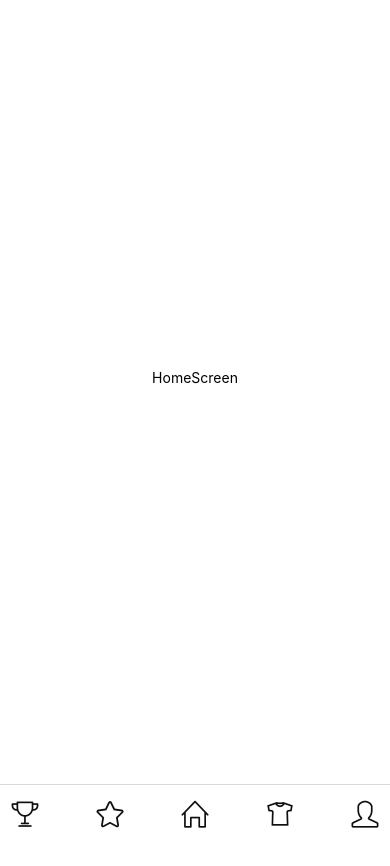
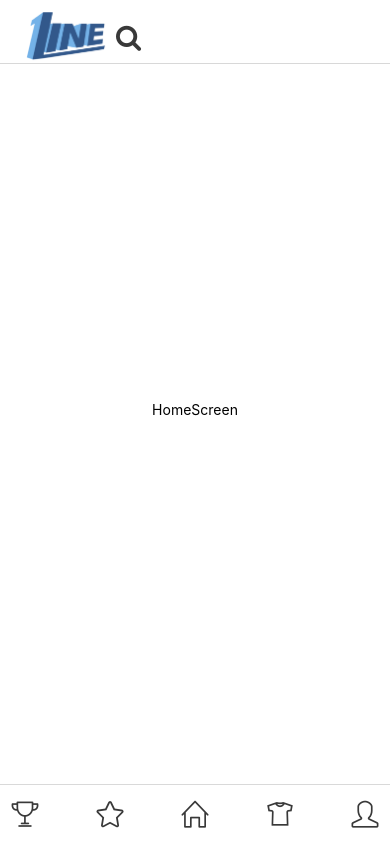
Before and after one commit to MetaVerseOneLine/FrontEnd, a React Native app: screen /Tab in a window 390 px wide. Shown: the top 866 px of the page. Built offline with nearby package versions, Linux system fonts and the light colour scheme.

Commit message:
03/02 feat: make header

```diff
--- /dev/null
+++ b/src/common/images.ts
@@ -0,0 +1,5 @@
+import Logo from '../../assets/images/logo.png';
+
+export const images = {
+    logoImg: Logo,
+};
--- a/src/components/Common/Footer.tsx
+++ b/src/components/Common/Footer.tsx
@@ -1,8 +1,5 @@
 import React, { useState } from 'react';
 import { View, TouchableOpacity, Image, StyleSheet } from 'react-native';
-import { MaterialCommunityIcons, AntDesign } from '@expo/vector-icons';
-import AIcon from 'react-native-vector-icons/AntDesign';
-import MIcon from 'react-native-vector-icons/MaterialCommunityIcons';
 import IIcon from 'react-native-vector-icons/Ionicons';
 import SIcon from 'react-native-vector-icons/SimpleLineIcons';
 import { theme } from '../../common/theme';
@@ -72,25 +69,25 @@ const Footer = ({ navigation }) => {
             style={styles.sideBtn}
             onPress={() => navigation.navigate('Rank')}
           >
-            <SIcon name="trophy" size={27} color="#0F0F0F" style={styles.icon} />
+            <SIcon name="trophy" size={27} color="#393939" style={styles.icon} />
           </TouchableOpacity>
           <TouchableOpacity style={styles.leftBtn}>
-            <SIcon name="star" size={27} color="#0F0F0F" style={styles.icon} />
+            <SIcon name="star" size={27} color="#393939" style={styles.icon} />
           </TouchableOpacity>
           <TouchableOpacity
             style={styles.centerBtn}
             onPress={() => navigation.navigate('Home')}
           >
-            <SIcon name="home" size={27} color="#0F0F0F" style={styles.icon} />
+            <SIcon name="home" size={27} color="#393939" style={styles.icon} />
           </TouchableOpacity>
           <TouchableOpacity style={styles.rightBtn}>
-            <IIcon name="md-shirt-outline" size={27} color="#0F0F0F" style={styles.icon} />
+            <IIcon name="md-shirt-outline" size={27} color="#393939" style={styles.icon} />
           </TouchableOpacity>
           <TouchableOpacity
             style={styles.sideBtn}
             onPress={() => navigation.navigate('MyPage')}
           >
-            <SIcon name="user" size={27} color="#0F0F0F" style={styles.icon} />
+            <SIcon name="user" size={27} color="#393939" style={styles.icon} />
           </TouchableOpacity>
         </View>
     </View>
--- a/src/components/Common/Header.tsx
+++ b/src/components/Common/Header.tsx
@@ -1,50 +1,47 @@
 import React, { useContext } from 'react';
-import { View, StyleSheet, TouchableOpacity } from 'react-native';
-import { MaterialCommunityIcons } from '@expo/vector-icons';
+import { images } from '../../common/images';
+import { Image, View, StyleSheet, TouchableOpacity } from 'react-native';
+import Icon from 'react-native-vector-icons/FontAwesome';
 
 // Header component
 function Header({ navigation }) {
   // style
   const styles = StyleSheet.create({
     row: {
+      width: '100%',
       flexDirection: 'row',
-      flex: 1,
+      alignItems: 'center',
+      justifyContent: 'space-between',
     },
     touchArea: {
-      marginTop: 7,
-    },
-    icon: {
-      flex: 1,
+      marginTop: 10,
     },
     img: {
-      width: '100%',
+      width: 100,
       height: 50,
       resizeMode: 'contain',
     },
     logo: {
-      flex: 9,
+      marginTop: 7,
     },
   });
 
 
-  // 알림, 로고, 마이페이지
   return (
     <View style={styles.row}>
       <TouchableOpacity
         style={styles.logo}
         onPress={() => navigation.navigate('Home')}
       >
-        Project
+        <Image source={require('../../../assets/images/logo.png')} style={styles.img} />
       </TouchableOpacity>
       <TouchableOpacity
         style={styles.touchArea}
-        onPress={() => navigation.navigate('MyPage')}
       >
-        <MaterialCommunityIcons
-          style={styles.icon}
-          name="account-circle-outline"
-          size={32}
-          color="#606dca"
+        <Icon
+          name="search"
+          size={27}
+          color="#393939"
         />
       </TouchableOpacity>
     </View>
--- a/src/navigations/MainStack.tsx
+++ b/src/navigations/MainStack.tsx
@@ -17,7 +17,16 @@ const MainStack = () => {
 
     return (
         <View style={styles.container}>
-            <Stack.Navigator screenOptions={{ headerShown: false }}>
+            <Stack.Navigator
+            initialRouteName="Tab"
+            screenOptions={({ navigation }) => ({
+              headerStyle: {
+                backgroundColor: '#ffffff',
+              },
+              headerLeft: () => null,
+              headerTitle: () => <Header navigation={navigation} />,
+            })}
+            >
                 <Stack.Screen name="Tab" component={BottomTab} />
             </Stack.Navigator>
         </View>
```
Also changed, not shown: global.d.ts (added, +21 -0 lines), tsconfig.json (added, +15 -0 lines), assets/images/logo.png (added).
